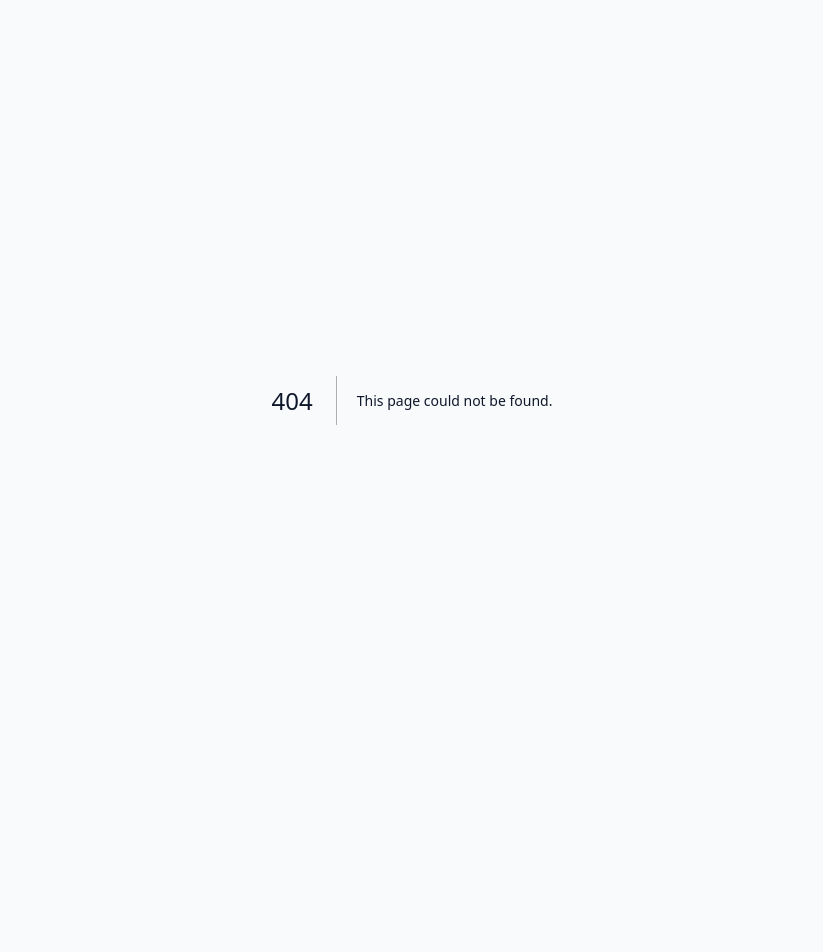
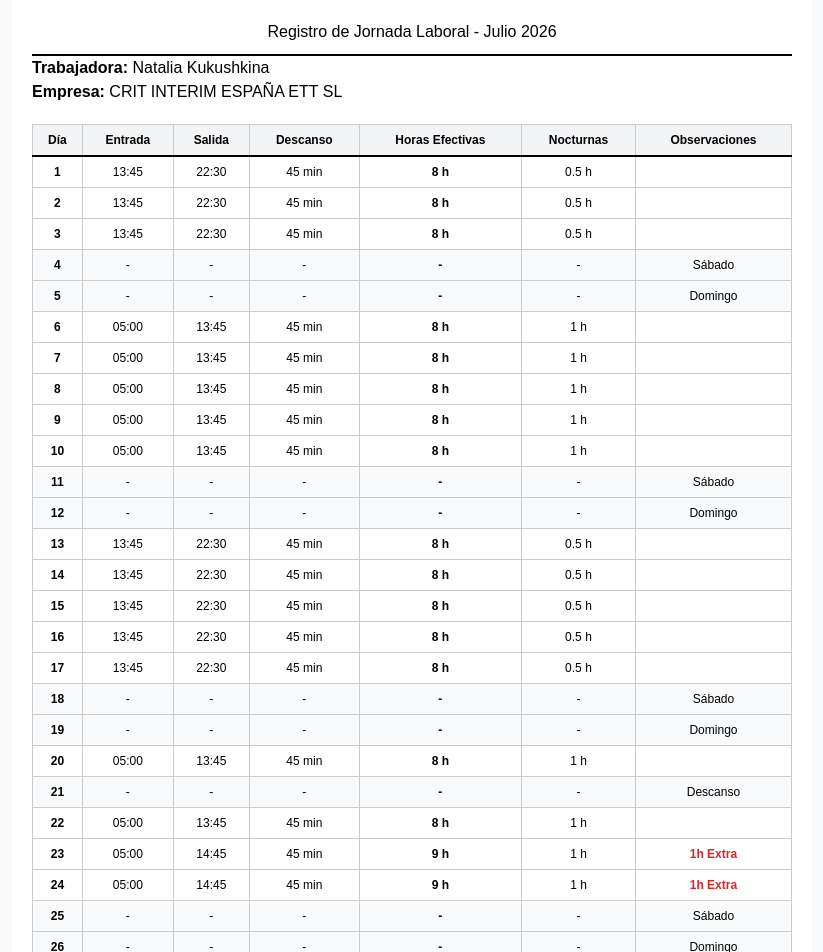
Before and after one commit to rafael1971-cas/control-nominas-natalia, a Next.js app: page /horario in a window 1280 px wide. Before the commit this address had no page. Shown: the top 952 px of the page, without its empty margins (228-1051 px from the left). Before the commit the page ends 800 px from the top, so only its background shows below. Built offline with nearby package versions, Linux system fonts and the light colour scheme.

Commit message:
Create page.tsx

```diff
--- /dev/null
+++ b/src/app/horario/page.tsx
@@ -0,0 +1,86 @@
+import React from 'react';
+
+export default function HorarioPDF() {
+  const dias = [
+    { d: 1, e: '13:45', s: '22:30', h: 8, n: 0.5, ext: 0, obs: '' },
+    { d: 2, e: '13:45', s: '22:30', h: 8, n: 0.5, ext: 0, obs: '' },
+    { d: 3, e: '13:45', s: '22:30', h: 8, n: 0.5, ext: 0, obs: '' },
+    { d: 4, e: '-', s: '-', h: 0, n: 0, ext: 0, obs: 'Sábado' },
+    { d: 5, e: '-', s: '-', h: 0, n: 0, ext: 0, obs: 'Domingo' },
+    { d: 6, e: '05:00', s: '13:45', h: 8, n: 1, ext: 0, obs: '' },
+    { d: 7, e: '05:00', s: '13:45', h: 8, n: 1, ext: 0, obs: '' },
+    { d: 8, e: '05:00', s: '13:45', h: 8, n: 1, ext: 0, obs: '' },
+    { d: 9, e: '05:00', s: '13:45', h: 8, n: 1, ext: 0, obs: '' },
+    { d: 10, e: '05:00', s: '13:45', h: 8, n: 1, ext: 0, obs: '' },
+    { d: 11, e: '-', s: '-', h: 0, n: 0, ext: 0, obs: 'Sábado' },
+    { d: 12, e: '-', s: '-', h: 0, n: 0, ext: 0, obs: 'Domingo' },
+    { d: 13, e: '13:45', s: '22:30', h: 8, n: 0.5, ext: 0, obs: '' },
+    { d: 14, e: '13:45', s: '22:30', h: 8, n: 0.5, ext: 0, obs: '' },
+    { d: 15, e: '13:45', s: '22:30', h: 8, n: 0.5, ext: 0, obs: '' },
+    { d: 16, e: '13:45', s: '22:30', h: 8, n: 0.5, ext: 0, obs: '' },
+    { d: 17, e: '13:45', s: '22:30', h: 8, n: 0.5, ext: 0, obs: '' },
+    { d: 18, e: '-', s: '-', h: 0, n: 0, ext: 0, obs: 'Sábado' },
+    { d: 19, e: '-', s: '-', h: 0, n: 0, ext: 0, obs: 'Domingo' },
+    { d: 20, e: '05:00', s: '13:45', h: 8, n: 1, ext: 0, obs: '' },
+    { d: 21, e: '-', s: '-', h: 0, n: 0, ext: 0, obs: 'Descanso' },
+    { d: 22, e: '05:00', s: '13:45', h: 8, n: 1, ext: 0, obs: '' },
+    { d: 23, e: '05:00', s: '14:45', h: 9, n: 1, ext: 1, obs: '1h Extra' },
+    { d: 24, e: '05:00', s: '14:45', h: 9, n: 1, ext: 1, obs: '1h Extra' },
+    { d: 25, e: '-', s: '-', h: 0, n: 0, ext: 0, obs: 'Sábado' },
+    { d: 26, e: '-', s: '-', h: 0, n: 0, ext: 0, obs: 'Domingo' },
+    { d: 27, e: '13:45', s: '23:30', h: 9, n: 1.5, ext: 1, obs: '1h Extra' },
+    { d: 28, e: '13:45', s: '23:30', h: 9, n: 0.5, ext: 1, obs: '1h Extra' },
+    { d: 29, e: '-', s: '-', h: 0, n: 0, ext: 0, obs: 'Descanso' },
+    { d: 30, e: '13:45', s: '22:30', h: 8, n: 0.5, ext: 0, obs: '' },
+    { d: 31, e: '13:45', s: '20:30', h: 6, n: 0, ext: 0, obs: '' },
+  ];
+
+  return (
+    <div style={{ backgroundColor: 'white', color: 'black', padding: '20px', fontFamily: 'Arial, sans-serif', maxWidth: '800px', margin: '0 auto' }}>
+      <h2 style={{ textAlign: 'center', borderBottom: '2px solid black', paddingBottom: '10px' }}>
+        Registro de Jornada Laboral - Julio 2026
+      </h2>
+      <p><strong>Trabajadora:</strong> Natalia Kukushkina<br/>
+      <strong>Empresa:</strong> CRIT INTERIM ESPAÑA ETT SL</p>
+
+      <table style={{ width: '100%', borderCollapse: 'collapse', marginTop: '20px', textAlign: 'center', fontSize: '12px' }}>
+        <thead>
+          <tr style={{ backgroundColor: '#f3f4f6', borderBottom: '2px solid black' }}>
+            <th style={{ padding: '6px', border: '1px solid #ccc' }}>Día</th>
+            <th style={{ padding: '6px', border: '1px solid #ccc' }}>Entrada</th>
+            <th style={{ padding: '6px', border: '1px solid #ccc' }}>Salida</th>
+            <th style={{ padding: '6px', border: '1px solid #ccc' }}>Descanso</th>
+            <th style={{ padding: '6px', border: '1px solid #ccc' }}>Horas Efectivas</th>
+            <th style={{ padding: '6px', border: '1px solid #ccc' }}>Nocturnas</th>
+            <th style={{ padding: '6px', border: '1px solid #ccc' }}>Observaciones</th>
+          </tr>
+        </thead>
+        <tbody>
+          {dias.map((dia) => (
+            <tr key={dia.d} style={{ backgroundColor: dia.h === 0 ? '#f9fafb' : 'white' }}>
+              <td style={{ padding: '6px', border: '1px solid #ccc', fontWeight: 'bold' }}>{dia.d}</td>
+              <td style={{ padding: '6px', border: '1px solid #ccc' }}>{dia.e}</td>
+              <td style={{ padding: '6px', border: '1px solid #ccc' }}>{dia.s}</td>
+              <td style={{ padding: '6px', border: '1px solid #ccc' }}>{dia.h > 0 ? '45 min' : '-'}</td>
+              <td style={{ padding: '6px', border: '1px solid #ccc', fontWeight: 'bold' }}>{dia.h > 0 ? `${dia.h} h` : '-'}</td>
+              <td style={{ padding: '6px', border: '1px solid #ccc' }}>{dia.n > 0 ? `${dia.n} h` : '-'}</td>
+              <td style={{ padding: '6px', border: '1px solid #ccc', color: dia.ext > 0 ? '#dc2626' : 'black', fontWeight: dia.ext > 0 ? 'bold' : 'normal' }}>
+                {dia.obs}
+              </td>
+            </tr>
+          ))}
+        </tbody>
+      </table>
+
+      <div style={{ marginTop: '20px', padding: '15px', border: '2px solid black', backgroundColor: '#f8fafc' }}>
+        <h3 style={{ margin: '0 0 10px 0' }}>RESUMEN TOTAL DEL MES</h3>
+        <ul style={{ margin: 0 }}>
+          <li><strong>Días trabajados:</strong> 21 días</li>
+          <li><strong>Total Horas Ordinarias:</strong> 166 horas</li>
+          <li><strong>Total Horas Extras:</strong> 4 horas</li>
+          <li><strong>Total Horas Plus Nocturnidad:</strong> 15,5 horas</li>
+        </ul>
+      </div>
+    </div>
+  );
+}
```
